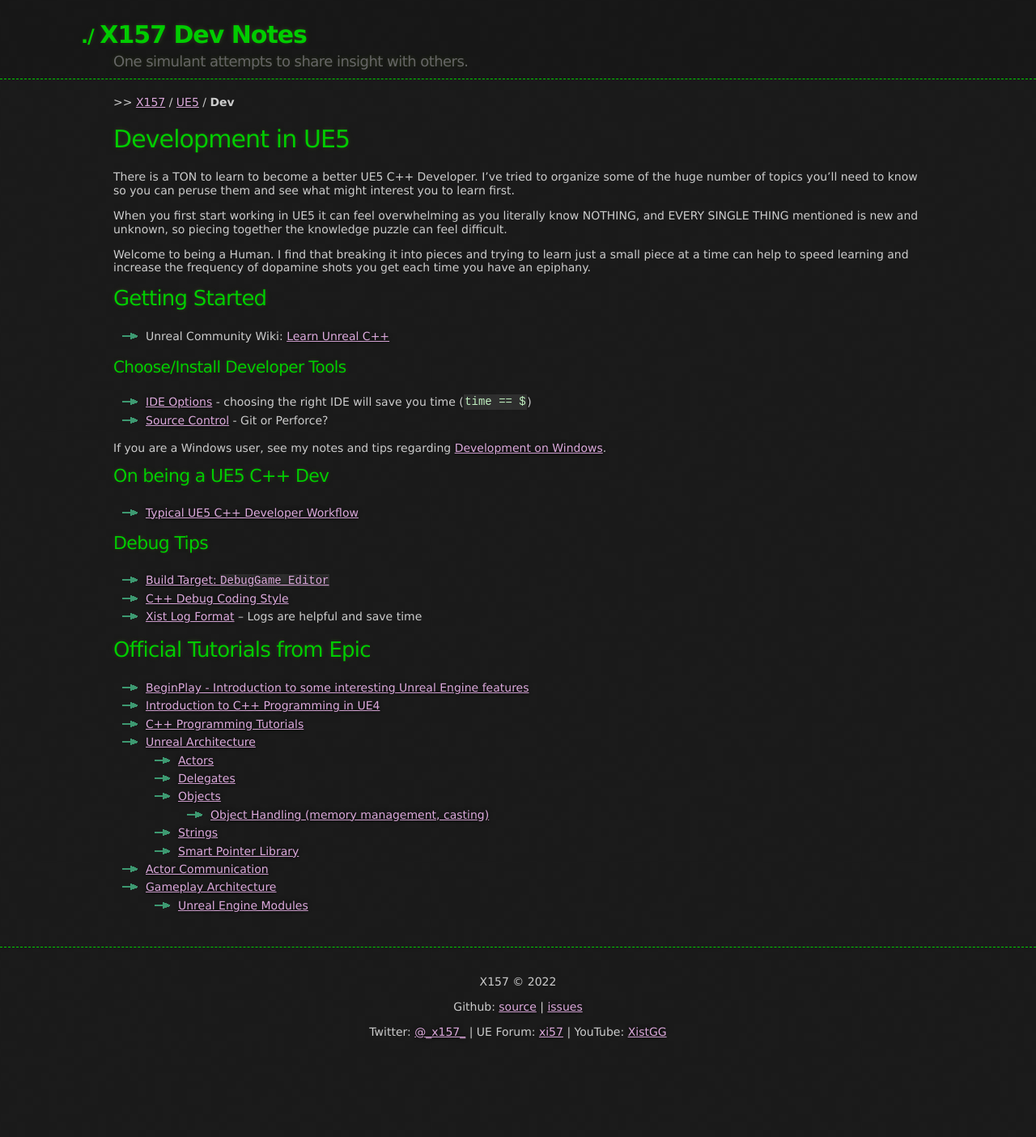
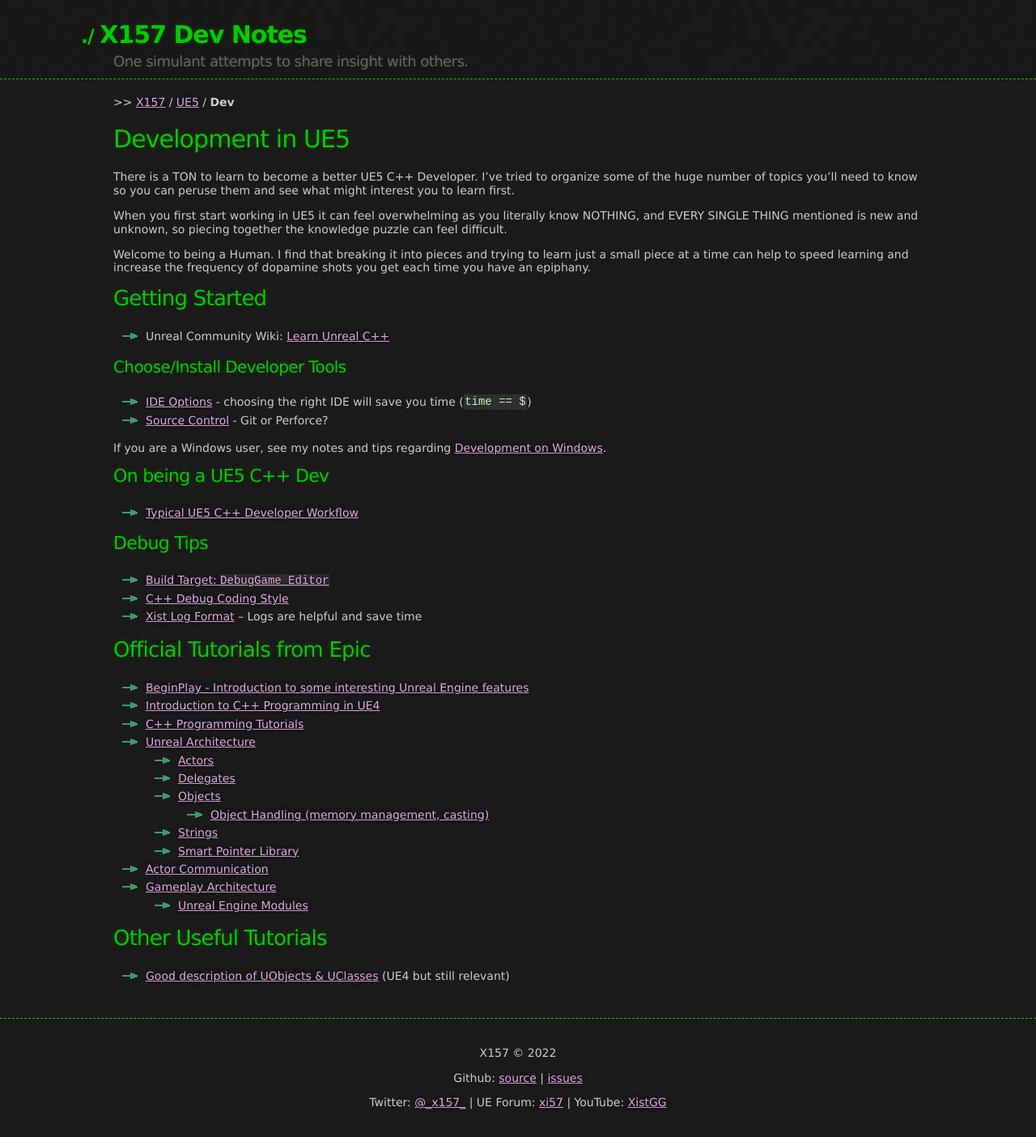
Before and after one commit to x157/x157.github.io, a Jekyll site: the page built from UE5/Dev/index.md, in a window 1280 px wide. Shown: the whole page at 81% size. Built offline with Jekyll 4.4.1, drawn with Linux system fonts in a browser that asks for light colours; before the commit the page ends 1317 px from its top, so only the background shows below that.

Commit message:
Add external UE4 UObject/UClass tutorial link

```diff
--- a/UE5/Dev/index.md
+++ b/UE5/Dev/index.md
@@ -61,3 +61,9 @@
 - [Actor Communication](https://docs.unrealengine.com/4.27/en-US/ProgrammingAndScripting/ActorCommunication/)
 - [Gameplay Architecture](https://docs.unrealengine.com/5.0/en-US/programming-with-cpp-in-unreal-engine/)
   - [Unreal Engine Modules](https://docs.unrealengine.com/4.27/en-US/ProgrammingAndScripting/ProgrammingWithCPP/Modules/)
+
+
+## Other Useful Tutorials
+
+- [Good description of UObjects & UClasses](https://1danielcoelho.github.io/unreal-engine-basics-base-classes/)
+  (UE4 but still relevant)
```
